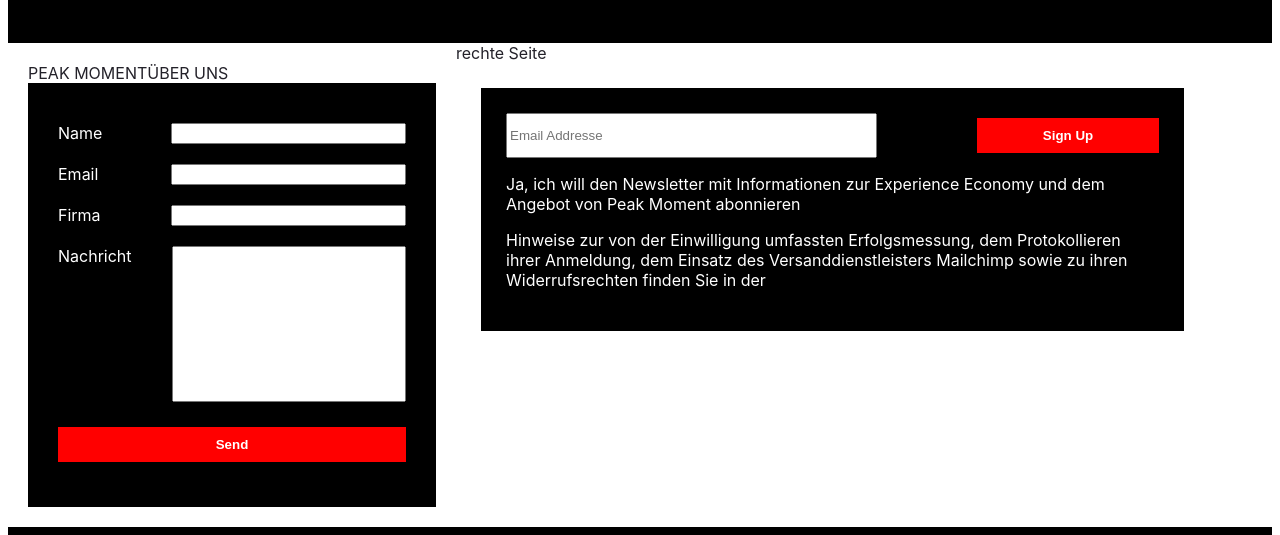
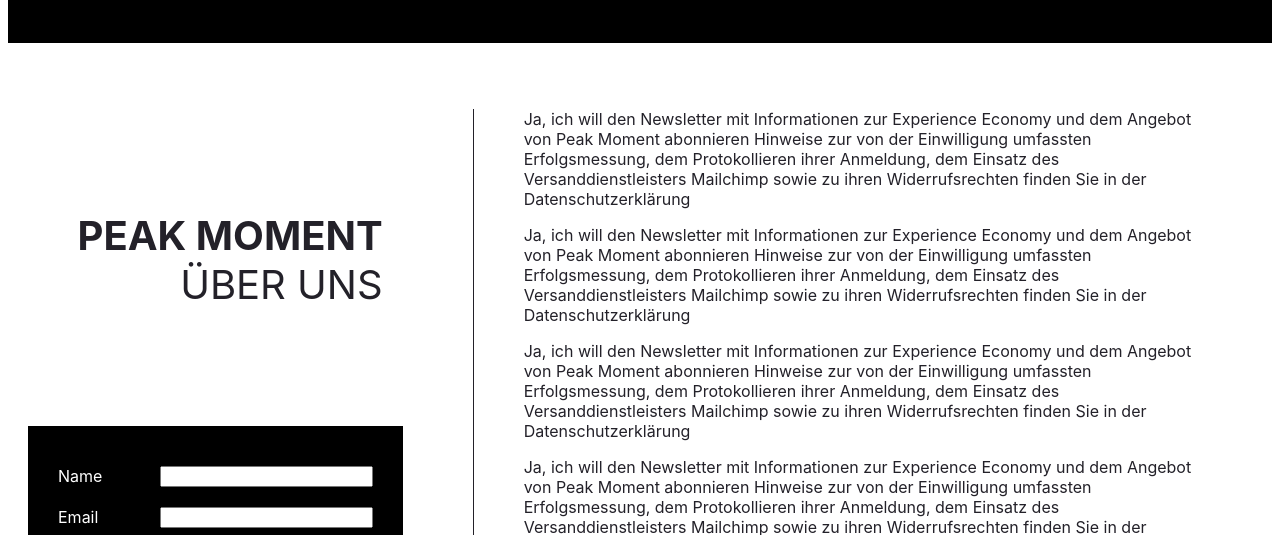
Before and after one commit to FlorianMerkle/peak-moment, a Gatsby site: page /about in a window 1280 px wide. Shown: the part 265-800 px from the top of the page. Built offline with nearby package versions, Linux system fonts and the light colour scheme; Gatsby itself is replaced by a stand-in of ours.

Commit message:
adapt about designs

```diff
--- a/src/components/Newsletter.js
+++ b/src/components/Newsletter.js
@@ -33,8 +33,6 @@
           backgroundColor: "black",
           color: "white",
           padding: "25px",
-          margin: "25px",
-          width: "80%",
         }}
       >
         <div style={{display:'flex'}}>
--- a/src/pages/about.js
+++ b/src/pages/about.js
@@ -11,15 +11,20 @@
   return (
     <Layout>
     <div style={{display:'flex', backgroundColor:'white'}}>
-    <div style={{flex:1, padding:'20px', borderRight:'5px', }}>
-      <div stlye={{display:'flex', flexDirection:'column'}}>
-        <a>PEAK MOMENT</a>
+    <div style={{flex:1, padding:'50px 20px', display:'flex', flexDirection:'column'}}>
+      <div style={{flex:2, display:'flex', flexDirection:'column', alignItems:'flex-end', padding:'20px',fontSize:40, justifyContent:'center'}}>
+        <a style={{fontWeight:'bold'}}>PEAK MOMENT</a>
         <a>ÜBER UNS</a>
       </div>
       <ContactForm/>
     </div>
-    <div style={{flex:2}}>
-      rechte Seite
+    <div style={{flex:2, padding:'50px'}}>
+    <div style={{borderLeftStyle:'solid', borderWidth:'thin', paddingLeft:'50px', marginBottom:'50px'}}>
+    <p>Ja, ich will den Newsletter mit Informationen zur Experience Economy und dem Angebot von Peak Moment abonnieren Hinweise zur von der Einwilligung umfassten Erfolgsmessung, dem Protokollieren ihrer Anmeldung, dem Einsatz des Versanddienstleisters Mailchimp sowie zu ihren Widerrufsrechten finden Sie in der Datenschutzerklärung</p>
+    <p>Ja, ich will den Newsletter mit Informationen zur Experience Economy und dem Angebot von Peak Moment abonnieren Hinweise zur von der Einwilligung umfassten Erfolgsmessung, dem Protokollieren ihrer Anmeldung, dem Einsatz des Versanddienstleisters Mailchimp sowie zu ihren Widerrufsrechten finden Sie in der Datenschutzerklärung</p>
+    <p>Ja, ich will den Newsletter mit Informationen zur Experience Economy und dem Angebot von Peak Moment abonnieren Hinweise zur von der Einwilligung umfassten Erfolgsmessung, dem Protokollieren ihrer Anmeldung, dem Einsatz des Versanddienstleisters Mailchimp sowie zu ihren Widerrufsrechten finden Sie in der Datenschutzerklärung</p>
+    <p>Ja, ich will den Newsletter mit Informationen zur Experience Economy und dem Angebot von Peak Moment abonnieren Hinweise zur von der Einwilligung umfassten Erfolgsmessung, dem Protokollieren ihrer Anmeldung, dem Einsatz des Versanddienstleisters Mailchimp sowie zu ihren Widerrufsrechten finden Sie in der Datenschutzerklärung</p>
+    </div>
 
     <div style={{}}>
     <Newsletter/>
```
